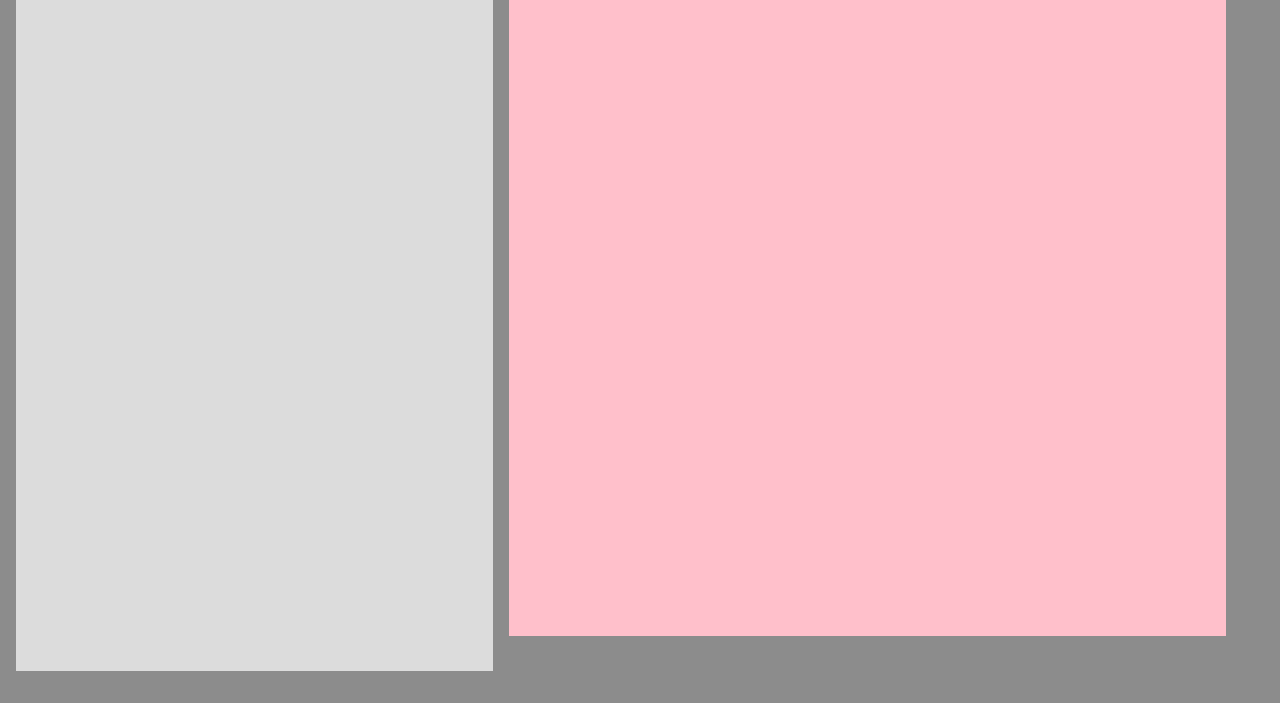
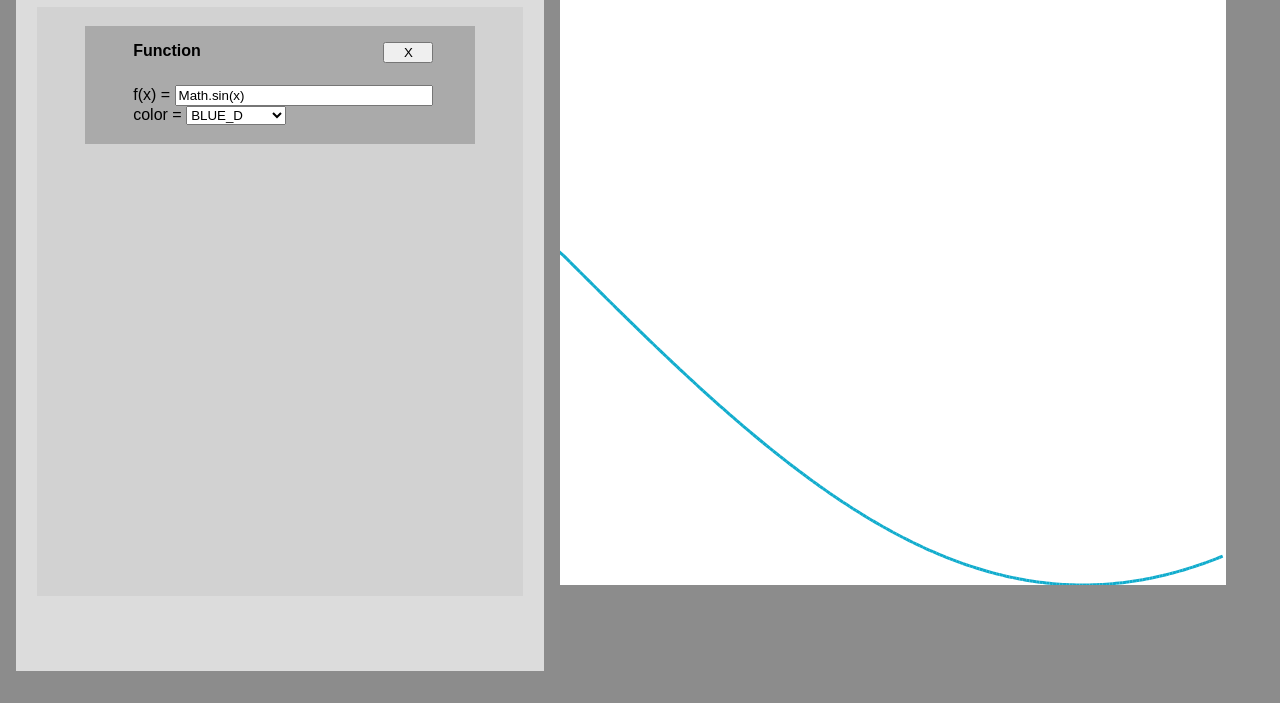
Before and after one commit to Arongil/Realtime2, a plain HTML site: page index.html in a window 1280 px wide. Shown: the part 97-800 px from the top of the page. Drawn offline with Linux system fonts and the light colour scheme.

Commit message:
Dynamic workspace divs and working graphing
Each equation, label, or point is stored in a Workspace object. Input elements update the values of these objects, and entire objects can be added and removed.

The canvas now graphs. A pointerlock feature will soon let users browse their graph indefinitely.

```diff
--- a/drawHelp.js
+++ b/drawHelp.js
@@ -83,3 +83,8 @@ function text(str, x, y, alignment) {
 function millis() {
   return Date.now() - start;
 }
+
+var colors = {
+    "BLUE_D": "#11ACCD",
+    "MAROON_D": "#CA337C"
+}
--- a/equation.js
+++ b/equation.js
@@ -1,9 +1,45 @@
-class Equation {
+class Equation extends Obj {
 
     constructor(f = (x) => 0, color = "#987654") {
+        super();
         this.f = f;
         this.color = color;
         this.points = new Points();
+        this.steps = 200;
+        this.invalid = false;
+
+        this.fElement = document.getElementById("function" + this.id);
+        this.colorElement = document.getElementById("color" + this.id);
+    }
+
+    update() {
+        try {
+            eval("this.f = (x) => " + this.fElement.value + ";");
+            this.invalid = false;
+        } catch {
+            this.invalid = true;
+        }
+        this.color = colors[this.colorElement.value];
+    }
+
+    plot() {
+        if (this.invalid) {
+            // If the formula's invalid, wait until it's corrected.
+            return;
+        }
+        var x, prevX = realtime.range[0][0], prevF = this.f(realtime.range[0][0]),
+            xRange = realtime.range[0][1] - realtime.range[0][0],
+            yRange = realtime.range[1][1] - realtime.range[1][0],
+            xScale = WIDTH / xRange, yScale = HEIGHT / yRange;
+        for (var i = 1, x; i < this.steps; i++) {
+            x = i / this.steps * xRange;
+            path([[prevX*xScale - HALFWIDTH, prevF*yScale], [x*xScale - HALFWIDTH, this.f(x)*yScale]], {
+                stroke: this.color,
+                strokeWidth: 3
+            });
+            prevX = x;
+            prevF = this.f(x);
+        }
     }
 
 }
--- /dev/null
+++ b/hexHelper.js
@@ -0,0 +1,20 @@
+function hexToRgb(hex) {
+    var result = [ hex[1] + hex[2], hex[3] + hex[4], hex[5] + hex[6] ];
+    return {
+        r: parseInt(result[0], 16),
+        g: parseInt(result[1], 16),
+        b: parseInt(result[2], 16)
+    };
+}
+
+function componentToHex(c) {
+    if (c > 255) {
+        return "ff";
+    }
+    var hex = Math.floor(c).toString(16);
+    return hex.length == 1 ? "0" + hex : hex;
+}
+
+function rgbToHex(r, g, b) {
+  return "#" + componentToHex(r) + componentToHex(g) + componentToHex(b);
+}
--- a/index.html
+++ b/index.html
@@ -8,14 +8,42 @@
     <body>
         <div id="workspace">
             <h1 id="title">Graphie Realtime</h1>
+            <div id="objs">
+                <div class="equation obj">
+                    <div class="obj-header">
+                        <ul>
+                            <li class="obj-title"><strong>Function</strong></li>
+                            <li class="obj-delete" onclick="workspace.remove(0);"><button>X</button></li>
+                        </ul>
+                    </div>
+                    <div class="obj-body">
+                        <ul>
+                            <li class="function">f(x) = <input id="function0" value="Math.sin(x)"></input></li>
+                            <li class="color">color = <select id="color0">
+                                <option value="BLUE_D">BLUE_D</option>
+                                <option value="MAROON_D">MAROON_D</option>
+                            </select></li>
+                        </ul>
+                    </div>
+                </div>
             </div>
+        </div>
         <div id="output">
             <canvas id="canvas">
         </div>
 
+        <script src="hexHelper.js"></script>
         <script src="drawHelp.js"></script>
-        <script src="globals.js"></script>
         <script src="input.js"></script>
+
+        <script src="obj.js"></script>
+        <script src="label.js"></script>
+        <script src="points.js"></script>
+        <script src="equation.js"></script>
+        <script src="workspace.js"></script>
+
+        <script src="realtime.js"></script>
+
         <script src="main.js"></script>
 
         <script src="generateCode.js"></script>
--- a/input.js
+++ b/input.js
@@ -44,3 +44,26 @@ function mousemove(e) {
     Mouse.x += e.movementX;
     Mouse.y += e.movementY;
 }
+
+// Lock the user's mouse so that it doesn't hit the edge of the screen.
+var canvas = document.getElementById("canvas");
+var havePointerLock = "pointerLockElement" in document || "mozPointerLockElement" in document || "webkitPointerLockElement" in document;
+if (havePointerLock) {
+    canvas.requestPointerLock = canvas.requestPointerLock || canvas.mozRequestPointerLock || canvas.webkitRequestPointerLock;
+    canvas.exitPointerLock = canvas.exitPointerLock || canvas.mozExitPointerLock || canvas.webkitExitPointerLock;
+    canvas.addEventListener("click", function() {
+        if (!(canvas === document.pointerLockElement || canvas === document.mozPointerLockElement || canvas === document.webkitPointerLockElement)) {
+            canvas.requestPointerLock();
+            document.addEventListener("mousemove", mousemove, false);
+            realtime.init();
+        } else {
+            // document.exitPointerLock();
+        }
+    }, false);
+    document.addEventListener("pointerlockchange", function() {
+        if (!(canvas === document.pointerLockElement || canvas === document.mozPointerLockElement || canvas === document.webkitPointerLockElement)) {
+            document.removeEventListener("mousemove", mousemove, false);
+            realtime.active = false;
+        }
+    }, false);
+}
--- a/label.js
+++ b/label.js
@@ -1,6 +1,7 @@
-class Label {
+class Label extends Obj {
 
     constructor(position = [0, 0], text = "", latex = true) {
+        super();
         this.position = position;
         this.text = text;
         this.latex = latex;
--- a/main.js
+++ b/main.js
@@ -1,7 +1,7 @@
 var canvas, ctx;
 var WIDTH, HEIGHT, HALFWIDTH, HALFHEIGHT;
 
-var realtime;
+var realtime, workspace;
 
 var start;
 
@@ -44,7 +44,9 @@ function init() {
 
   start = Date.now();
 
-  // realtime = new Realtime();
+  realtime = new Realtime();
+  workspace = new Workspace();
+  realtime.init();
 
   window.requestAnimationFrame(loop);
 }
@@ -52,7 +54,7 @@ function init() {
 function loop() {
   ctx.save();
 
-  // realtime.update();
+  realtime.update();
 
   ctx.restore();
 
--- /dev/null
+++ b/obj.js
@@ -0,0 +1,9 @@
+var ID = 0;
+
+class Obj {
+
+    constructor() {
+        this.id = ID++;
+    }
+
+}
--- a/points.js
+++ b/points.js
@@ -1,6 +1,7 @@
-class Points {
+class Points extends Obj {
 
     constructor(points = []) {
+        super();
         this.points = points;
     }
 
--- /dev/null
+++ b/realtime.js
@@ -0,0 +1,33 @@
+class Realtime {
+
+    constructor() {
+        this.range = [[-1, 1], [-1, 1]];
+        this.active = false;
+    }
+
+    init() {
+        for (var i = 0; i < workspace.objs.length; i++) {
+            workspace.objs[i].update();
+        }
+        this.active = true;
+    }
+
+    graph() {
+        this.drawBackground();
+        for (var i = 0; i < workspace.objs.length; i++) {
+            workspace.objs[i].plot();
+        }
+    }
+
+    drawBackground() {
+        fill(255, 255, 255);
+        rect(-WIDTH, -HEIGHT, 4*WIDTH, 4*HEIGHT);
+    }
+
+    update() {
+        if (this.active) {
+            this.graph();
+        }
+    }
+
+}
--- a/style.css
+++ b/style.css
@@ -5,7 +5,7 @@ body {
 }
 
 #output {
-    width: 56vw;
+    width: 52vw;
     height: 94vh;
     float: left;
     margin: 1vh;
@@ -13,26 +13,96 @@ body {
 }
 
 #workspace {
-    width: 36vw;
+    width: 40vw;
     height: 92vh;
     float: left;
     padding: 1vh;
     margin: 1vh;
-    overflow-y: auto;
     text-align: center;
     background-color: rgb(220, 220, 220);
+}
+
+canvas {
+    margin: auto;
+    background-color: rgb(255, 255, 255);
 }
 
 ::-webkit-scrollbar {
     width: 0px;  /* Remove scrollbar space */
 }
 
-canvas {
-    margin: auto;
-    background-color: pink;
+#title {
+    width: 90%;
+    margin-left: auto;
+    margin-right: auto;
 }
 
-#title {
-    width: 90%;
-    background-color:
+#objs {
+    margin: auto;
+    width: 95%;
+    height: 80%;
+    overflow-y: auto;
+    background-color: rgb(210, 210, 210);
 }
+
+.obj {
+    margin-top: 4%;
+    margin-left: auto;
+    margin-right: auto;
+    width: 80%;
+    height: 20%;
+    background-color: rgb(170, 170, 170);
+}
+
+.obj-header {
+    overflow: hidden;
+    height: 24%;
+    padding: 2%;
+    font-size: 1em;
+}
+
+.obj-header ul {
+    margin-top: 2%;
+}
+
+.obj-title {
+    float: left;
+    list-style: none;
+}
+
+.obj-delete {
+    float: right;
+    margin-right: 10%;
+    list-style: none;
+    width: 15%;
+}
+
+.obj-delete button {
+    width: 100%;
+    height: 100%;
+}
+
+.obj-body {
+    padding: 2%;
+    height: 66%;
+    font-size: 1em;
+}
+
+.obj-body ul {
+    margin-top: 2%;
+}
+
+.obj-body li {
+    list-style: none;
+    float: left;
+    text-align: left;
+    width: 100%;
+}
+
+.function {
+    margin-left: 0;
+}
+
+.function input {
+    width: 75%;
+}
--- /dev/null
+++ b/workspace.js
@@ -0,0 +1,22 @@
+class Workspace {
+
+    constructor() {
+        this.objs = [new Equation()];
+        this.objsElement = document.getElementById("objs");
+    }
+
+    add(obj) {
+        obj.className += " obj";
+        this.objsElement.appendChild(obj);
+    }
+
+    remove(id) {
+        for (var i = 0; i < this.objs.length; i++) {
+            if (this.objs[i].id === id) {
+                this.objsElement.removeChild(this.objsElement.children[i]);
+                return;
+            }
+        }
+    }
+
+}
```
